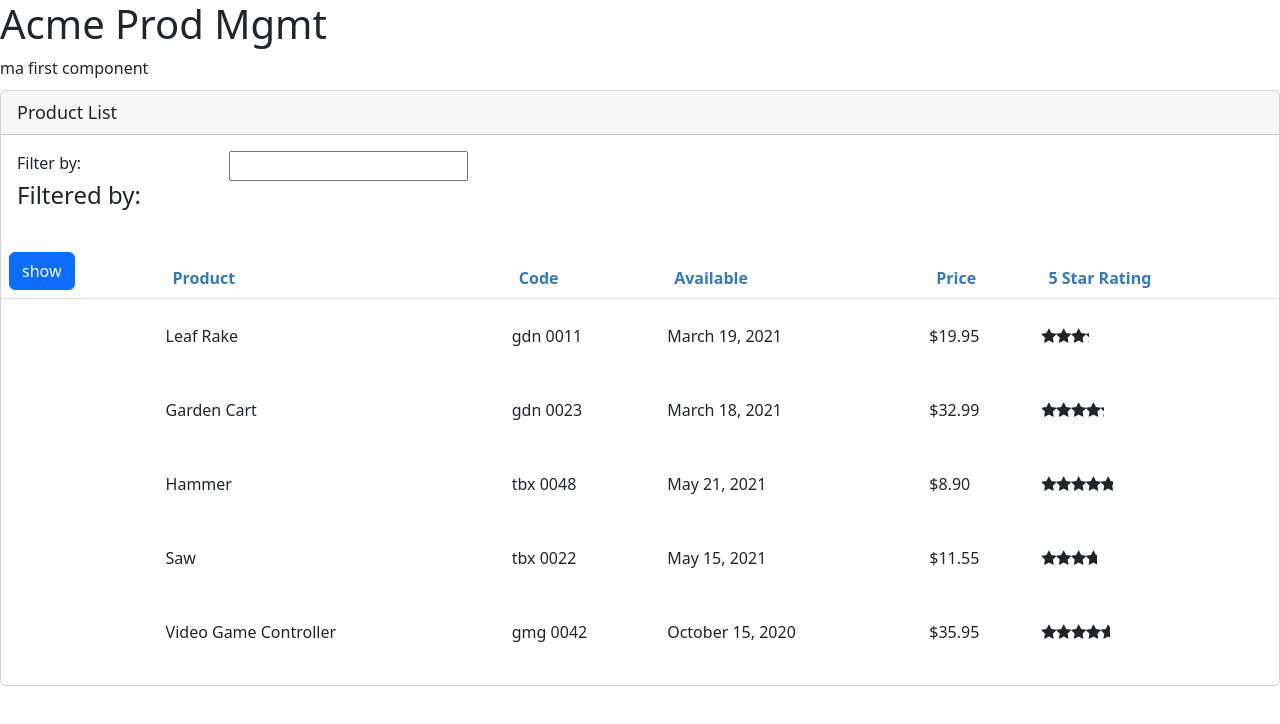
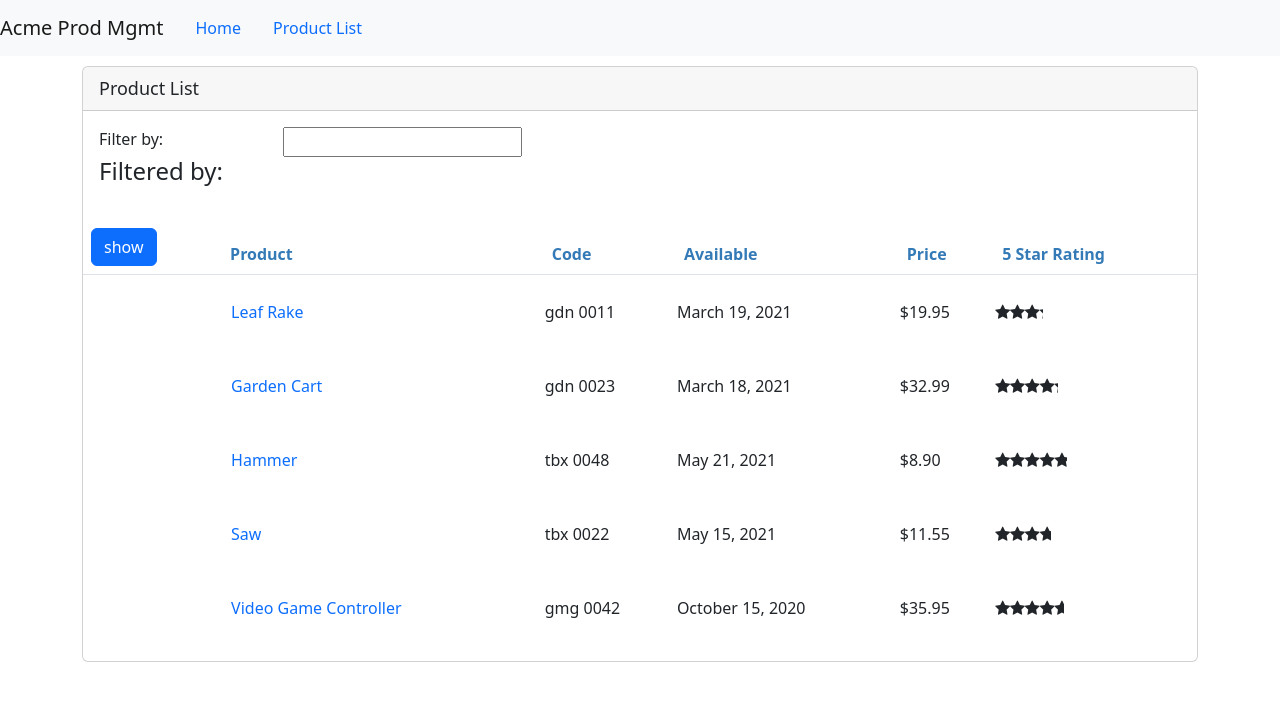
Before and after one commit to jo-cor/angular-getting-started, an Angular app in the folder apm/: page /products in a window 1280 px wide. Shown: the top 724 px of the page. Built offline with nearby package versions, Linux system fonts and the light colour scheme.

Commit message:
routing specification and views placement - no detail

```diff
--- a/apm/src/app/app.component.html
+++ b/apm/src/app/app.component.html
@@ -1,5 +1,15 @@
-<div>
-  <h1>{{ this.pageTitle }}</h1>
-  <div>ma first component</div>
+<!-- removed because now it will be handled by routing -->
+<!-- <pm-products></pm-products> -->
+
+<nav class="navbar navbar-expand navbar-light bg-light">
+  <a class="navbar-brand">{{ pageTitle }}</a>
+  <ul class="nav nav-pills">
+    <li><a class="nav-link" routerLink="/welcome">Home</a></li>
+    <li><a class="nav-link" routerLink="/products">Product List</a></li>
+  </ul>
+</nav>
+<div class="container">
+  <!-- VERY VERY IMPORTANT-->
+  <!-- this is the one that tells the router where to place the resolved views -->
+  <router-outlet></router-outlet>
 </div>
-<pm-products></pm-products>
--- /dev/null
+++ b/apm/src/app/page-not-found/page-not-found.component.ts
@@ -0,0 +1,4 @@
+import { Component } from '@angular/core';
+
+@Component({ template: 'sad beep...' })
+export class PageNotFoundComponent {}
--- /dev/null
+++ b/apm/src/app/product-detail/product-detail.component.html
@@ -0,0 +1,3 @@
+<div class="card">
+  <div class="card-header">{{ pageTitle }}</div>
+</div>
--- /dev/null
+++ b/apm/src/app/product-detail/product-detail.component.ts
@@ -0,0 +1,17 @@
+import { Component, Input, OnInit } from '@angular/core';
+
+@Component({
+  //   selector: 'pm-product-detail', //this won't be needed because it is not nestable, but routed instead
+  templateUrl: './product-detail.component.html',
+  styleUrls: ['./product-detail.component.css'],
+})
+export class ProductDetailComponent implements OnInit {
+  @Input()
+  id!: number;
+
+  pageTitle: string = 'Product Detail';
+
+  ngOnInit(): void {
+    //Retrieve 'id' from the url and assign it to this.id
+  }
+}
--- a/apm/src/app/products/product-list.component.html
+++ b/apm/src/app/products/product-list.component.html
@@ -1,5 +1,5 @@
 <div class="card">
-  <div class="card-header">{{ this.pageTitle }} {{this.selectedRating}}</div>
+  <div class="card-header">{{ this.pageTitle }} {{ this.selectedRating }}</div>
   <div class="card-body">
     <div class="row">
       <div class="col-md-2">Filter by:</div>
@@ -40,12 +40,21 @@
             [style.marging.px]="imageMargin"
           />
         </td>
-        <td>{{ maProduct.productName }}</td>
+        <td>
+          <a routerLink="/products/{{ this.maProduct.productId }}">{{
+            maProduct.productName
+          }}</a>
+        </td>
         <td>{{ maProduct.productCode | lowercase | convertToSpaces: "-" }}</td>
         <td>{{ maProduct.releaseDate }}</td>
         <td>{{ maProduct.price | currency: "USD":"symbol":"1.2-2" }}</td>
         <!--this property binding is possible because starRating is denoted as @Input-->
-        <td><pm-start [rating]="maProduct.starRating" (maBigMadafakaNotification)="onNotify($event)"></pm-start></td>
+        <td>
+          <pm-start
+            [rating]="maProduct.starRating"
+            (maBigMadafakaNotification)="onNotify($event)"
+          ></pm-start>
+        </td>
       </tr>
       <tbody></tbody>
     </table>
--- a/apm/src/app/products/product-list.component.ts
+++ b/apm/src/app/products/product-list.component.ts
@@ -5,7 +5,7 @@ import { ProductService } from '../shared/services/product.service';
 import { IProduct } from './product';
 
 @Component({
-  selector: 'pm-products',
+  // selector: 'pm-products', selector removed because it won't be embedded but instead handled by routing
   templateUrl: './product-list.component.html',
   styleUrls: ['./product-list.component.css'],
 })
```
Also changed, not shown: apm/src/app/app-routing.module.ts (added, +18 -0 lines), apm/src/app/app.module.ts (+29 -1 lines), apm/src/app/product-detail/product-detail.component.css (added).
